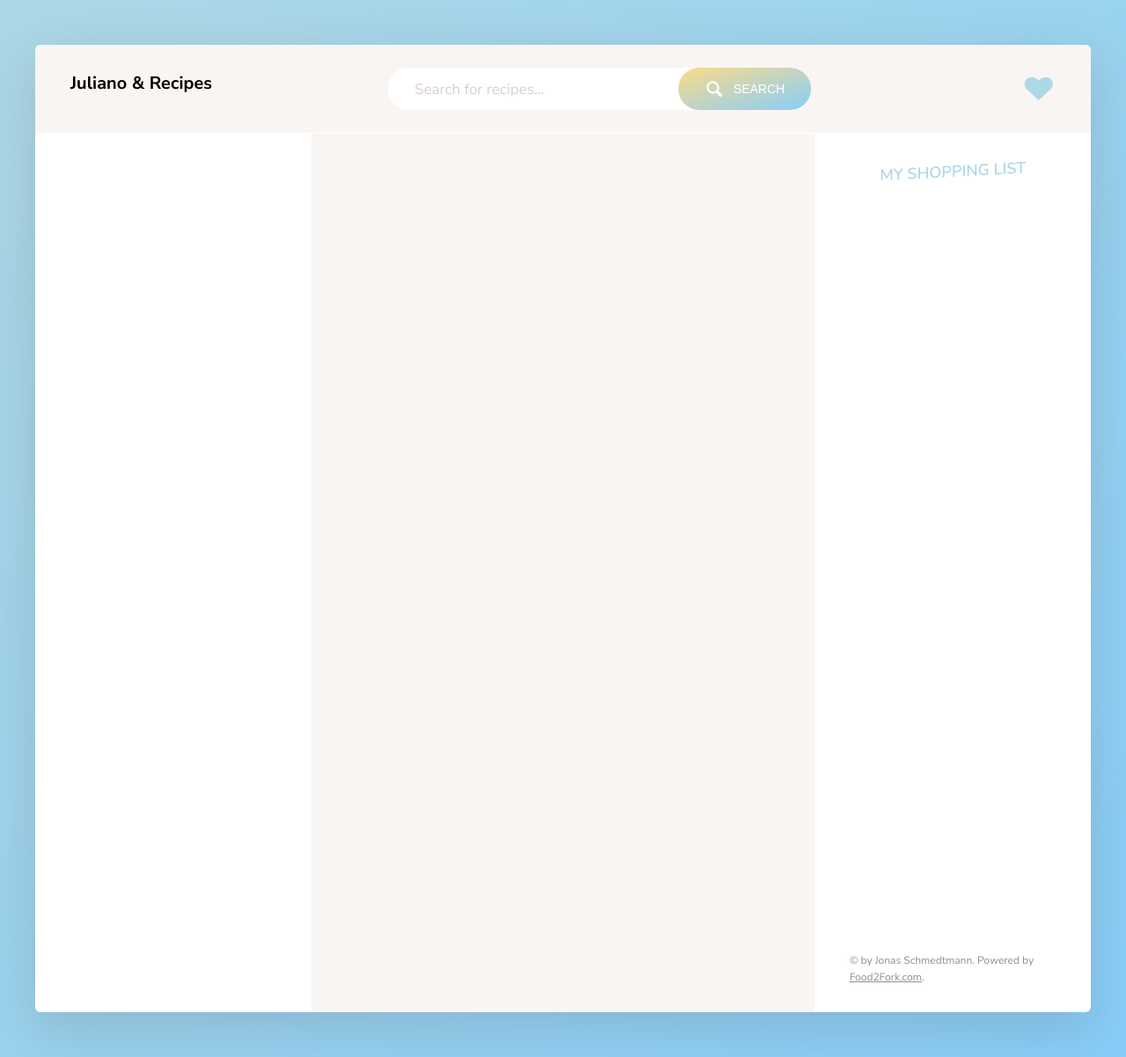
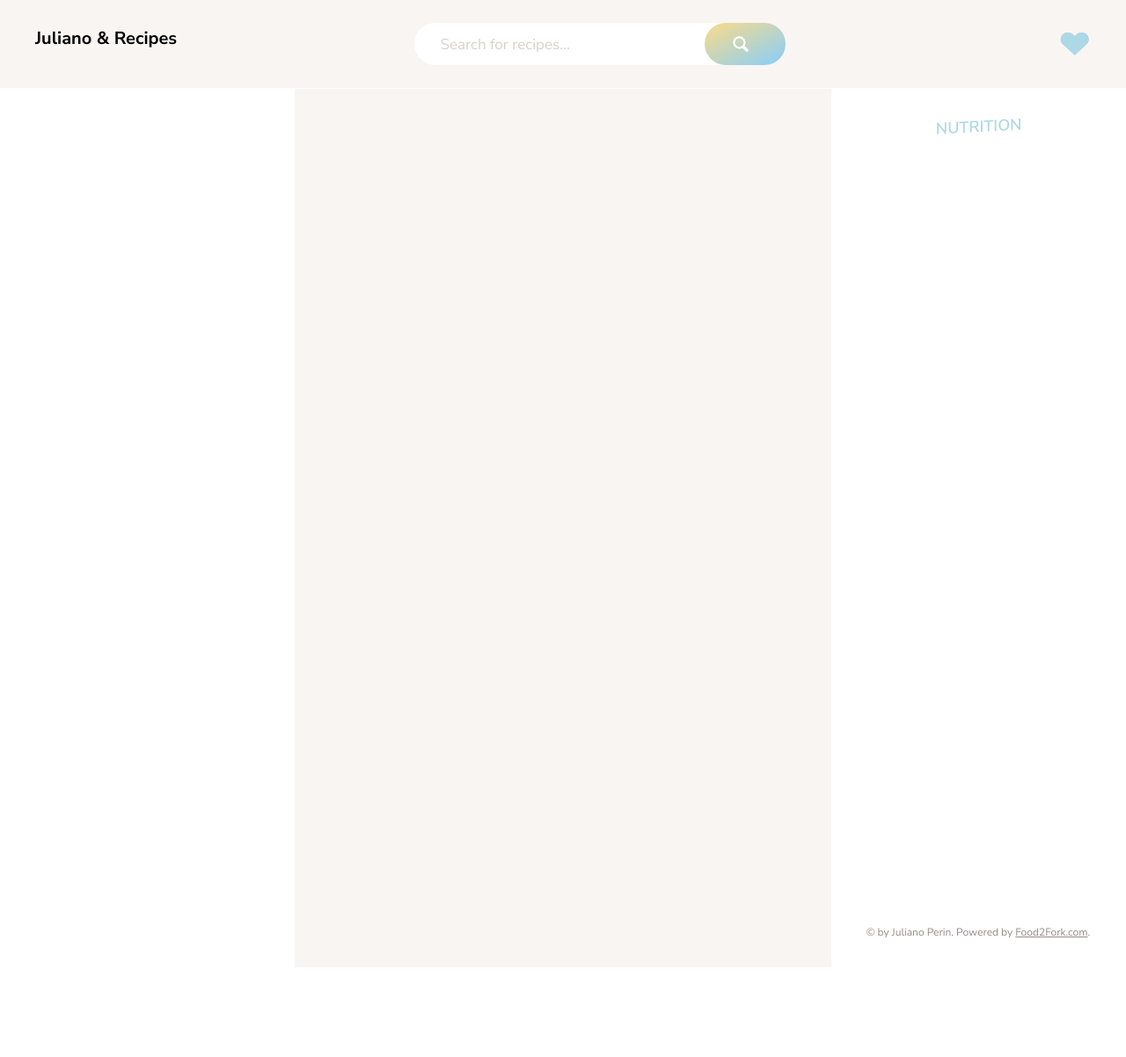
Before and after one commit to julianoperin/Juliano-Recipes, a website: page src/index.html in a window 1280 px wide. Shown: the whole page at 88% size. After the commit the page ends 1100 px from the top, so only its background shows below. Drawn offline with Linux system fonts and the light colour scheme; files that its build step writes are made by us from their sources; files whose address does not match are found by name.

Commit message:
fetched data from the api

```diff
--- a/src/index.html
+++ b/src/index.html
@@ -28,7 +28,7 @@
             <svg class="search__icon">
               <use href="img/icons.svg#icon-magnifying-glass"></use>
             </svg>
-            <span>Search</span>
+            <!-- <span>Search</span> -->
           </button>
         </form>
         <div class="likes">
@@ -341,7 +341,7 @@
       </div>
 
       <div class="shopping">
-        <h2 class="heading-2">My Shopping List</h2>
+        <h2 class="heading-2">NUTRITION</h2>
 
         <ul class="shopping__list">
           <!--
@@ -427,8 +427,8 @@
         </ul>
 
         <div class="copyright">
-          &copy; by Jonas Schmedtmann. Powered by
-          <a href="http://food2fork.com" target="_blank" class="link"
+          &copy; by Juliano Perin. Powered by
+          <a href="https://developer.edamam.com/" target="_blank" class="link"
             >Food2Fork.com</a
           >.
         </div>
--- a/src/js/index.js
+++ b/src/js/index.js
@@ -5,7 +5,9 @@ async function getResults(query) {
 
   const KEY = "7e1a99ec4243020ada15269bce85b86b";
 
-  const URL = `https://api.edamam.com/search?q=${query}&app_id=${APP_ID}&app_key=${KEY}`;
+  const URL = `https://api.edamam.com/search?q=${query}&app_id=${APP_ID}&app_key=${KEY}&from=0&to=30`;
+
+  //   "https://api.edamam.com/search?q=chicken&app_id=13231e53&app_key=7e1a99ec4243020ada15269bce85b86b&from=0&to=30"
 
   try {
     const res = await axios(URL);
```
Also changed, not shown: dist/css/style.css.
